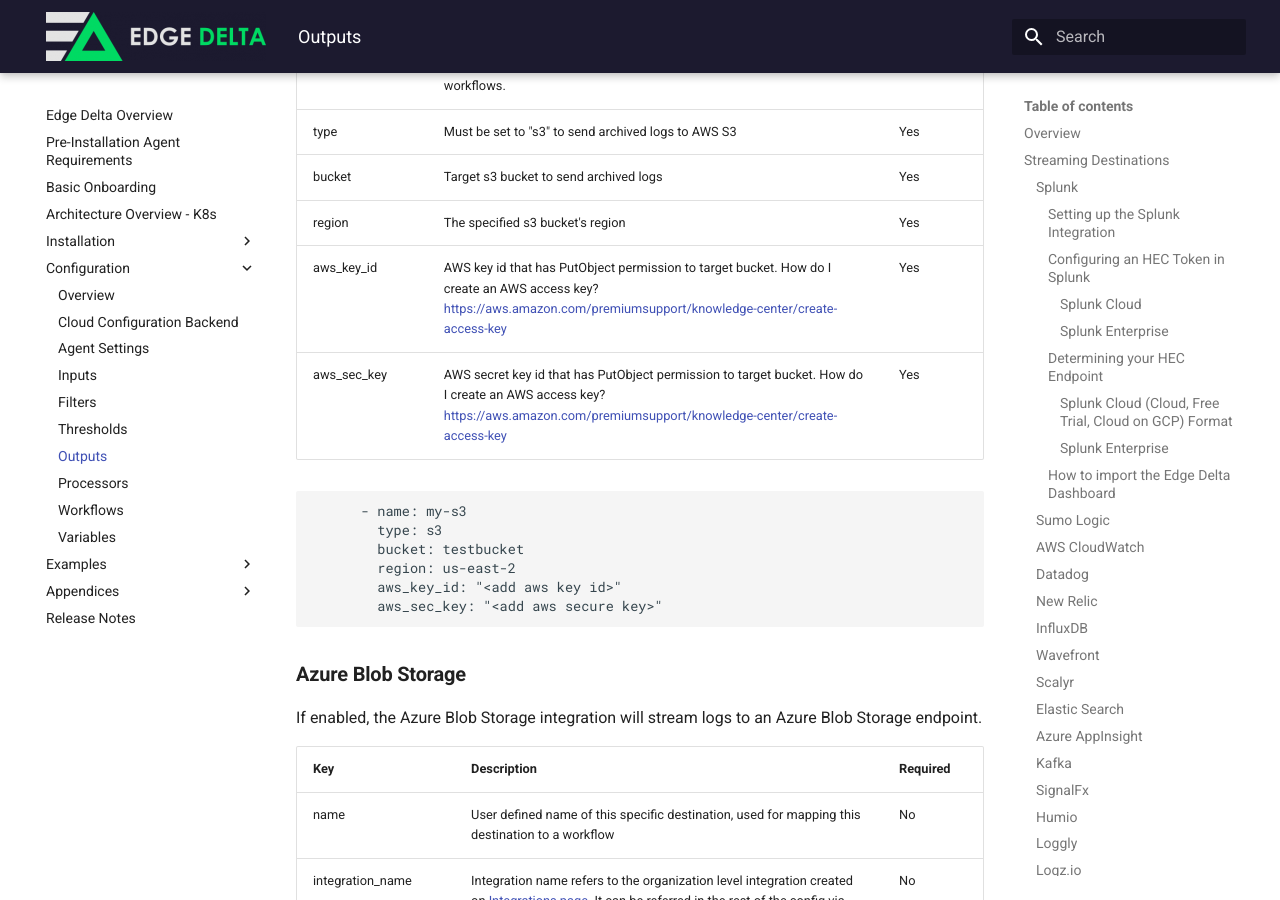
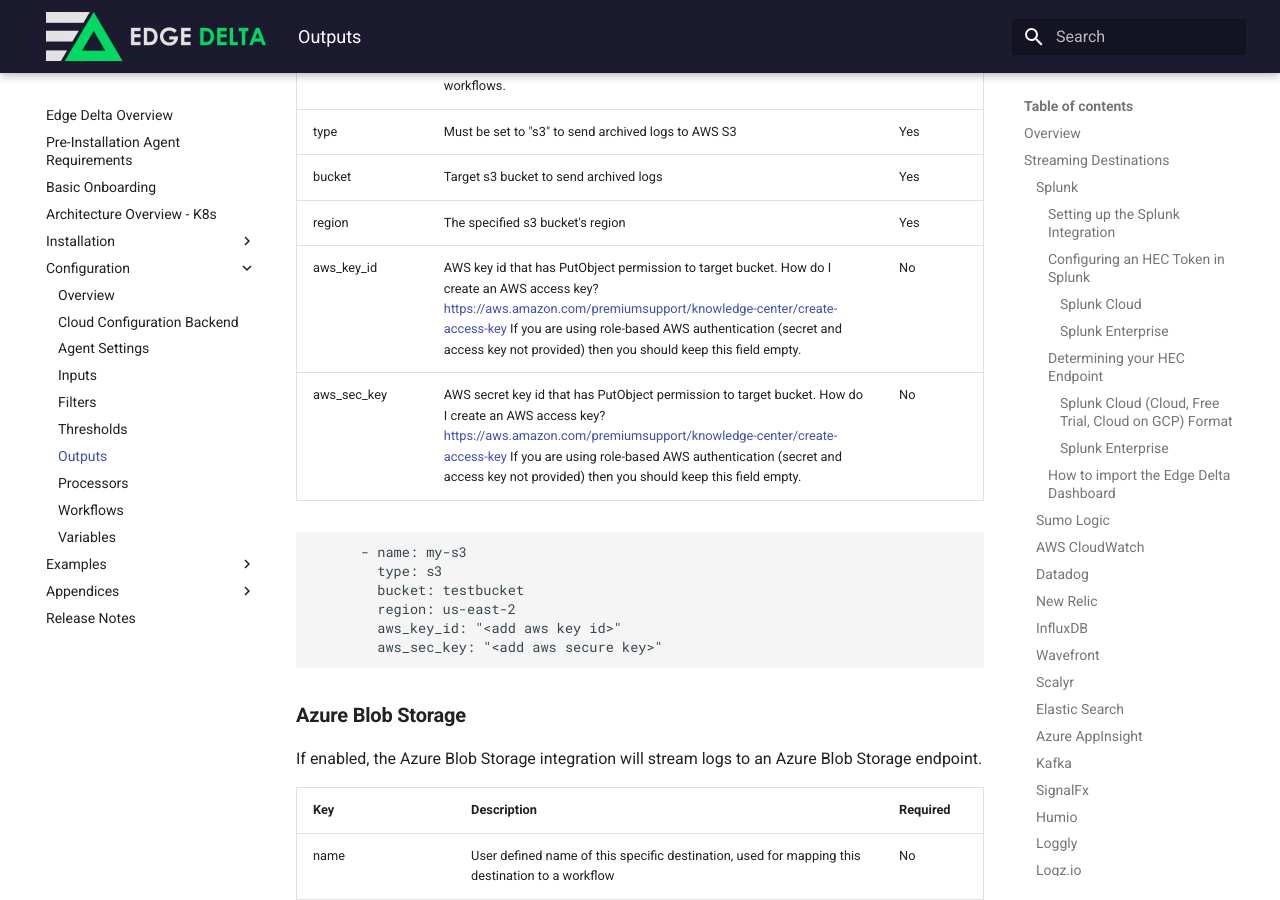
Before and after one commit to edgedelta/docs, an MkDocs documentation site: the page built from docs/configuration/outputs.md, in a window 1280 px wide and 900 px high, scrolled down 33534 px. Built offline with MkDocs 1.6.1 and Material for MkDocs 9.7.7, drawn with Linux system fonts in a browser that asks for light colours.

Commit message:
add role based access to aws s3 archiver

````diff
--- a/docs/configuration/outputs.md
+++ b/docs/configuration/outputs.md
@@ -1033,8 +1033,8 @@ If enabled, the AWS S3 integration will stream logs to an AWS S3 endpoint.
 | type | Must be set to "s3" to send archived logs to AWS S3 | Yes |
 | bucket | Target s3 bucket to send archived logs | Yes |
 | region | The specified s3 bucket's region | Yes |
-| aws\_key\_id | AWS key id that has PutObject permission to target bucket. How do I create an AWS access key? [https://aws.amazon.com/premiumsupport/knowledge-center/create-access-key](https://aws.amazon.com/premiumsupport/knowledge-center/create-access-key) | Yes |
-| aws\_sec\_key | AWS secret key id that has PutObject permission to target bucket. How do I create an AWS access key? [https://aws.amazon.com/premiumsupport/knowledge-center/create-access-key](https://aws.amazon.com/premiumsupport/knowledge-center/create-access-key) | Yes |
+| aws\_key\_id | AWS key id that has PutObject permission to target bucket. How do I create an AWS access key? [https://aws.amazon.com/premiumsupport/knowledge-center/create-access-key](https://aws.amazon.com/premiumsupport/knowledge-center/create-access-key) If you are using role-based AWS authentication (secret and access key not provided) then you should keep this field empty. | No |
+| aws\_sec\_key | AWS secret key id that has PutObject permission to target bucket. How do I create an AWS access key? [https://aws.amazon.com/premiumsupport/knowledge-center/create-access-key](https://aws.amazon.com/premiumsupport/knowledge-center/create-access-key) If you are using role-based AWS authentication (secret and access key not provided) then you should keep this field empty. | No |
 
 ```yaml
       - name: my-s3
````
